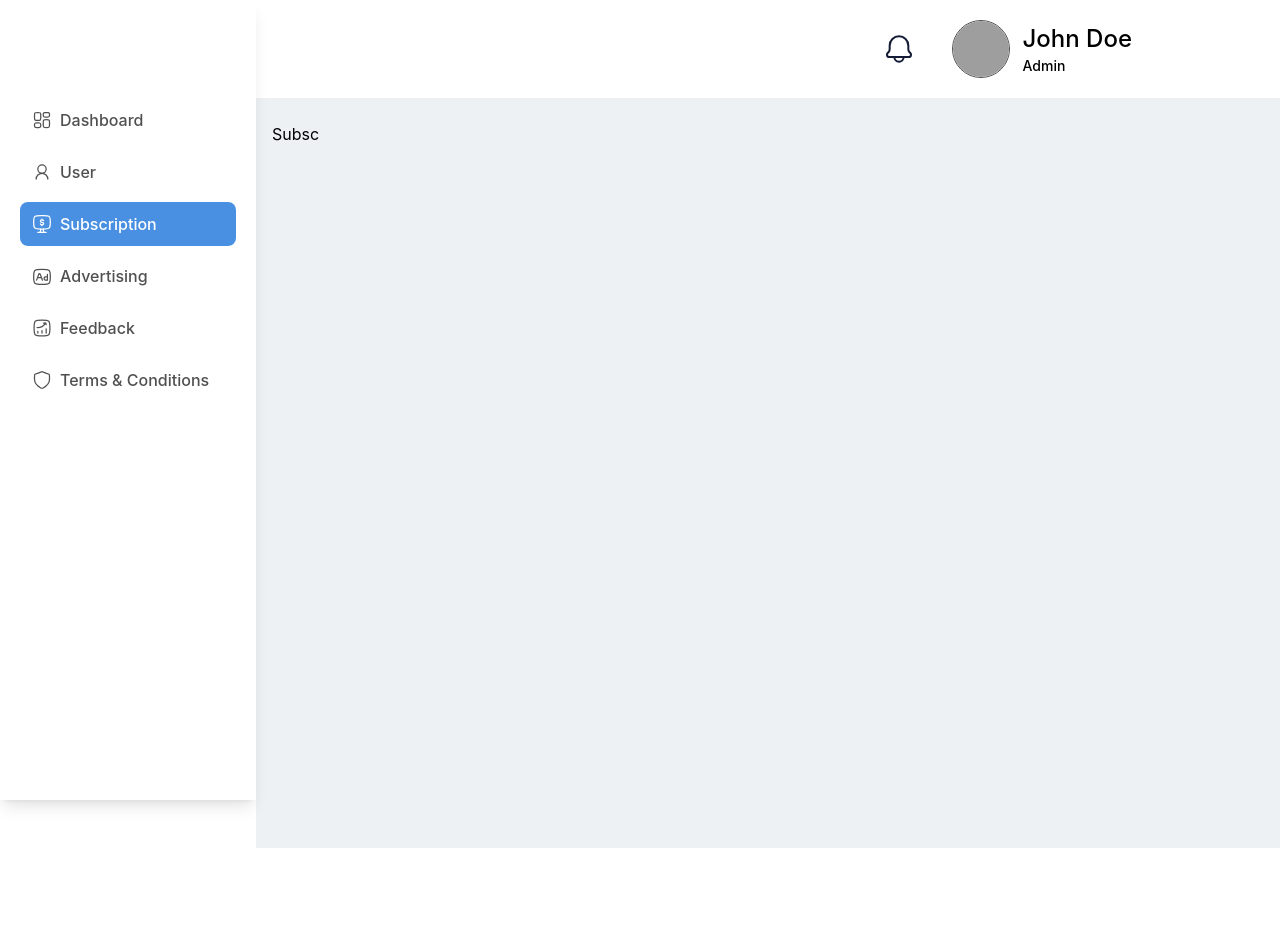
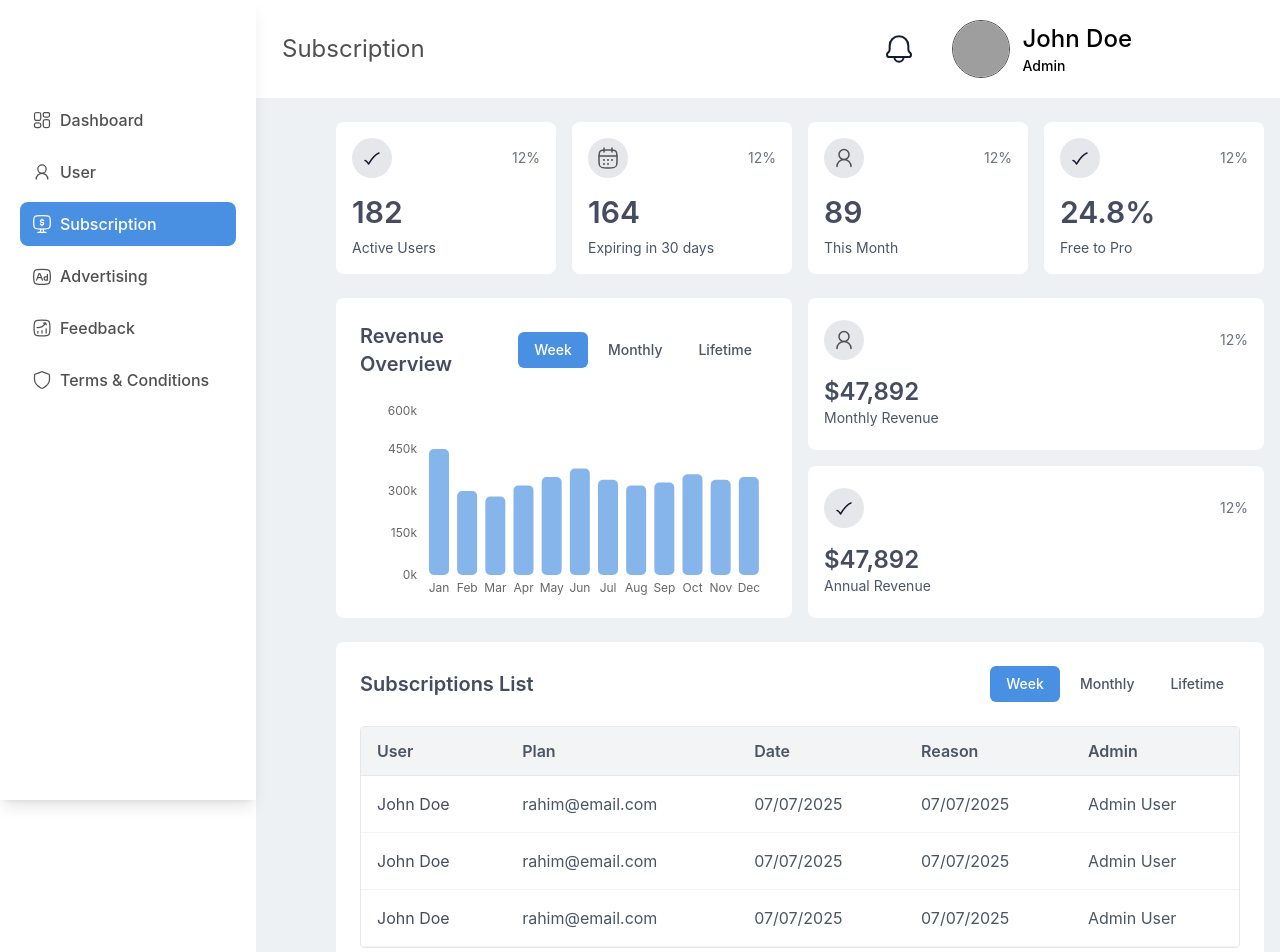
Before and after one commit to rifat-two-eight/dash01, a React (Vite) app: page /subscription in a window 1280 px wide. Shown: the top 952 px of the page. Before the commit the page ends 848 px from the top, so only its background shows below. Built offline with nearby package versions, Linux system fonts and the light colour scheme; grey boxes are pictures that could not be loaded.

Commit message:
subscriptions

```diff
--- a/src/Components/Header.jsx
+++ b/src/Components/Header.jsx
@@ -12,13 +12,15 @@ const Header = () => {
       case "/dashboard":
         return "Overview";
       case "/user":
-        return "USER";
+        return "User";
       case "/user/id":
         return "Admin Dashboard";
       case "/terms":
         return "Terms & Conditions";
       case "/advertising":
         return "Advertising";
+      case "/subscription":
+        return "Subscription";
       default:
         return "";
     }
--- a/src/Pages/Subscription.jsx
+++ b/src/Pages/Subscription.jsx
@@ -1,11 +1,238 @@
-import React from 'react';
+import React, { useState } from "react";
+import { BarChart, Bar, XAxis, YAxis, ResponsiveContainer, Tooltip } from 'recharts';
 
 const Subscription = () => {
-    return (
-        <div>
-            <h2>Subsc</h2>
+  const [revenueTab, setRevenueTab] = useState('Week');
+  const [subscriptionTab, setSubscriptionTab] = useState('Week');
+
+  const chartData = [
+    { month: 'Jan', value: 450000 },
+    { month: 'Feb', value: 300000 },
+    { month: 'Mar', value: 280000 },
+    { month: 'Apr', value: 320000 },
+    { month: 'May', value: 350000 },
+    { month: 'Jun', value: 380000 },
+    { month: 'Jul', value: 340000 },
+    { month: 'Aug', value: 320000 },
+    { month: 'Sep', value: 330000 },
+    { month: 'Oct', value: 360000 },
+    { month: 'Nov', value: 340000 },
+    { month: 'Dec', value: 350000 }
+  ];
+
+  const subscriptions = [
+    {
+      user: 'John Doe',
+      plan: 'rahim@email.com',
+      date: '07/07/2025',
+      reason: '07/07/2025',
+      admin: 'Admin User'
+    },
+    {
+      user: 'John Doe',
+      plan: 'rahim@email.com',
+      date: '07/07/2025',
+      reason: '07/07/2025',
+      admin: 'Admin User'
+    },
+    {
+      user: 'John Doe',
+      plan: 'rahim@email.com',
+      date: '07/07/2025',
+      reason: '07/07/2025',
+      admin: 'Admin User'
+    }
+  ];
+
+  return (
+    <div className="space-y-6 ms-16">
+      {/* Metrics Cards */}
+      <div className="grid grid-cols-4 gap-4">
+        <div className="bg-white rounded-lg p-4">
+          <div className="flex items-center justify-between mb-4">
+            <img
+              className="bg-gray-200 rounded-full p-2"
+              src="/tick.svg"
+              alt="tick"
+            />
+            <span className="text-sm text-gray-500">12%</span>
+          </div>
+          <h2 className="text-3xl text-[#454B60] font-semibold">182</h2>
+          <h3 className="text-sm mt-2 text-gray-600">Active Users</h3>
         </div>
-    );
+
+        <div className="bg-white rounded-lg p-4">
+          <div className="flex items-center justify-between mb-4">
+            <img
+              className="bg-gray-200 rounded-full p-2"
+              src="/calendar.svg"
+              alt="calendar"
+            />
+            <span className="text-sm text-gray-500">12%</span>
+          </div>
+          <h2 className="text-3xl text-[#454B60] font-semibold">164</h2>
+          <h3 className="text-sm mt-2 text-gray-600">Expiring in 30 days</h3>
+        </div>
+
+        <div className="bg-white rounded-lg p-4">
+          <div className="flex items-center justify-between mb-4">
+            <img
+              className="bg-gray-200 rounded-full p-2"
+              src="/user.svg"
+              alt="user"
+            />
+            <span className="text-sm text-gray-500">12%</span>
+          </div>
+          <h2 className="text-3xl text-[#454B60] font-semibold">89</h2>
+          <h3 className="text-sm mt-2 text-gray-600">This Month</h3>
+        </div>
+
+        <div className="bg-white rounded-lg p-4">
+          <div className="flex items-center justify-between mb-4">
+            <img
+              className="bg-gray-200 rounded-full p-2"
+              src="/tick.svg"
+              alt="tick"
+            />
+            <span className="text-sm text-gray-500">12%</span>
+          </div>
+          <h2 className="text-3xl text-[#454B60] font-semibold">24.8%</h2>
+          <h3 className="text-sm mt-2 text-gray-600">Free to Pro</h3>
+        </div>
+      </div>
+
+      {/* Revenue Overview */}
+      <div className="grid grid-cols-4 gap-4">
+        {/* Chart Section - Takes 2 columns (half width like top 2 cards) */}
+        <div className="col-span-2 bg-white rounded-lg p-6 h-80">
+          <div className="flex items-center justify-between mb-6">
+            <h2 className="text-xl font-semibold text-[#454B60]">Revenue Overview</h2>
+            <div className="flex space-x-1 rounded-lg">
+              {['Week', 'Monthly', 'Lifetime'].map((tab) => (
+                <button
+                  key={tab}
+                  onClick={() => setRevenueTab(tab)}
+                  className={`px-4 py-2 rounded-md text-sm font-medium transition-colors ${
+                    revenueTab === tab
+                      ? 'bg-[#4A90E2] text-white'
+                      : 'text-gray-600 hover:text-gray-800'
+                  }`}
+                >
+                  {tab}
+                </button>
+              ))}
+            </div>
+          </div>
+
+          <div className="h-52">
+            <ResponsiveContainer width="100%" height="100%">
+              <BarChart data={chartData}>
+                <XAxis
+                  dataKey="month"
+                  axisLine={false}
+                  tickLine={false}
+                  tick={{ fontSize: 12, fill: '#666' }}
+                />
+                <YAxis
+                  axisLine={false}
+                  tickLine={false}
+                  tick={{ fontSize: 12, fill: '#666' }}
+                  tickFormatter={(value) => `${value/1000}k`}
+                />
+                <Tooltip
+                  contentStyle={{
+                    backgroundColor: '#fff',
+                    border: '1px solid #e5e7eb',
+                    borderRadius: '8px',
+                    boxShadow: '0 4px 6px -1px rgb(0 0 0 / 0.1)',
+                  }}
+                  formatter={(value) => [`$${(value/1000).toFixed(0)}k`, 'Revenue']}
+                  labelStyle={{ color: '#374151', fontWeight: '600' }}
+                />
+                <Bar dataKey="value" fill="#86B5EC" radius={[5, 5, 5, 5]} barSize={20} />
+              </BarChart>
+            </ResponsiveContainer>
+          </div>
+        </div>
+
+        {/* Revenue Cards Section - Flex column container */}
+        <div className="col-span-2 flex flex-col gap-4">
+          <div className="bg-white rounded-lg p-4 flex-1 flex flex-col justify-center">
+            <div className="flex items-center justify-between mb-4">
+              <img
+                className="bg-gray-200 rounded-full p-2"
+                src="/user.svg"
+                alt="user"
+              />
+              <span className="text-sm text-gray-500">12%</span>
+            </div>
+            <h3 className="text-2xl font-semibold text-[#454B60]">$47,892</h3>
+            <p className="text-sm text-gray-600">Monthly Revenue</p>
+          </div>
+
+          <div className="bg-white rounded-lg p-4 flex-1 flex flex-col justify-center">
+            <div className="flex items-center justify-between mb-4">
+              <img
+                className="bg-gray-200 rounded-full p-2"
+                src="/tick.svg"
+                alt="tick"
+              />
+              <span className="text-sm text-gray-500">12%</span>
+            </div>
+            <h3 className="text-2xl font-semibold text-[#454B60]">$47,892</h3>
+            <p className="text-sm text-gray-600">Annual Revenue</p>
+          </div>
+        </div>
+      </div>
+
+      {/* Subscriptions List */}
+      <div className="bg-white rounded-lg p-6">
+        <div className="flex items-center justify-between mb-6">
+          <h2 className="text-xl font-semibold text-[#454B60]">Subscriptions List</h2>
+          <div className="flex space-x-1 rounded-lg">
+            {['Week', 'Monthly', 'Lifetime'].map((tab) => (
+              <button
+                key={tab}
+                onClick={() => setSubscriptionTab(tab)}
+                className={`px-4 py-2 rounded-md text-sm font-medium transition-colors ${
+                  subscriptionTab === tab
+                    ? 'bg-[#4A90E2] text-white'
+                    : 'text-gray-600 hover:text-gray-800'
+                }`}
+              >
+                {tab}
+              </button>
+            ))}
+          </div>
+        </div>
+
+        <div className="overflow-x-auto border border-gray-200 rounded-sm">
+          <table className="w-full">
+            <thead className="bg-gray-100">
+              <tr className="border-b border-gray-200">
+                <th className="text-left py-3 px-4 font-semibold text-gray-600">User</th>
+                <th className="text-left py-3 px-4 font-semibold text-gray-600">Plan</th>
+                <th className="text-left py-3 px-4 font-semibold text-gray-600">Date</th>
+                <th className="text-left py-3 px-4 font-semibold text-gray-600">Reason</th>
+                <th className="text-left py-3 px-4 font-semibold text-gray-600">Admin</th>
+              </tr>
+            </thead>
+            <tbody>
+              {subscriptions.map((subscription, index) => (
+                <tr key={index} className="border-b border-gray-100 hover:bg-gray-50">
+                  <td className="py-4 px-4 text-[#454B60]">{subscription.user}</td>
+                  <td className="py-4 px-4 text-gray-600">{subscription.plan}</td>
+                  <td className="py-4 px-4 text-gray-600">{subscription.date}</td>
+                  <td className="py-4 px-4 text-gray-600">{subscription.reason}</td>
+                  <td className="py-4 px-4 text-gray-600">{subscription.admin}</td>
+                </tr>
+              ))}
+            </tbody>
+          </table>
+        </div>
+      </div>
+    </div>
+  );
 };
 
 export default Subscription;
```
Also changed, not shown: public/calendar.svg (added), public/tick.svg (added).
